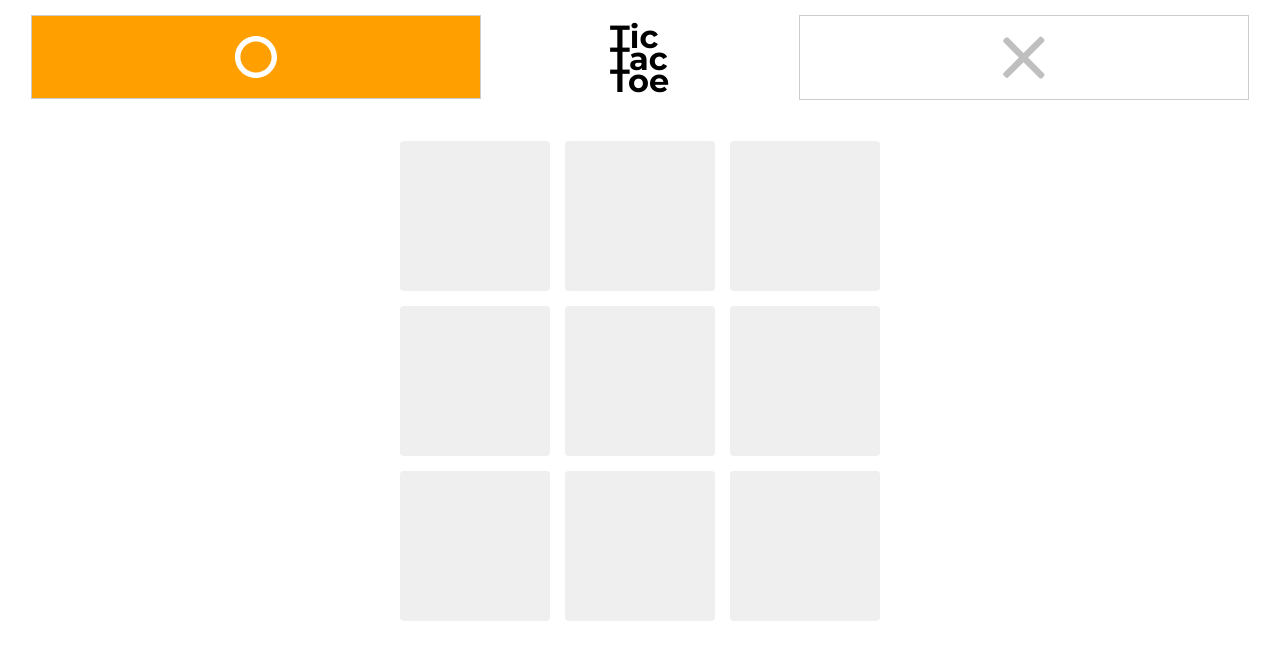
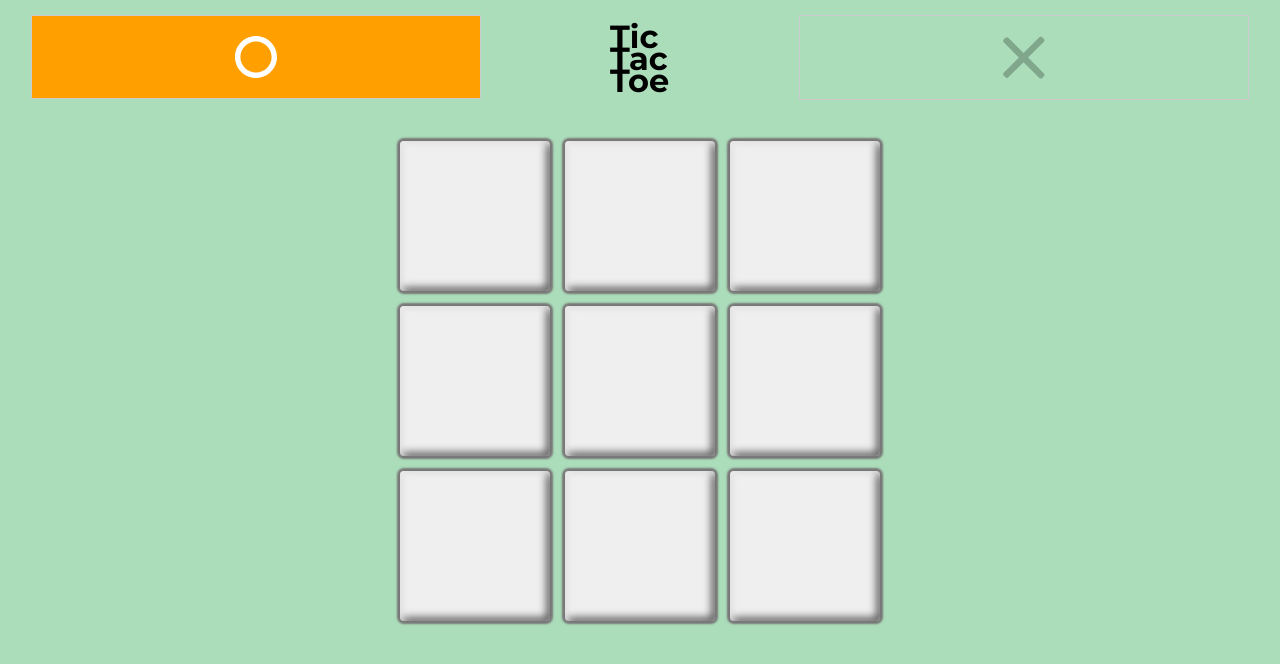
Before and after one commit to randyL78/tic_tac_toe, a plain HTML site: page index.html in a window 1280 px wide. Both pictures are taken after a click on the link "Start". Drawn offline with Linux system fonts and the light colour scheme.

Commit message:
Enhanced board styles

```diff
--- a/css/style.css
+++ b/css/style.css
@@ -86,7 +86,10 @@ h1 {
       top: 4.5rem; }
 
 .board {
-  padding-top: 1em; }
+  padding-top: 1em;
+  height: 100vh;
+  background: rgb(171, 221, 186);
+}
   .board h1 {
     margin-top: 0.3em; }
 
@@ -118,9 +121,15 @@ h1 {
 .boxes {
   width: 480px;
   margin: 3em auto 0; }
+  .boxes::after {
+    content: "";
+    clear: both;
+    display: table;
+}
   .boxes .box {
     background: #EFEFEF;
     border-radius: 4px;
+    box-shadow: 0 0 2px 3px #777, 3px 3px 9px 0 #eee inset, -3px -3px 9px 0 #444 inset;
     width: 150px;
     height: 150px;
     float: left;
--- a/js/main.js
+++ b/js/main.js
@@ -39,7 +39,7 @@
 
 
         // =============================
-        //   Load Screen
+        //   HTML Components
         // =============================
 
         // HTML for Overlay header
@@ -62,7 +62,7 @@
             `;
         };
 
-
+        // HTML for main body
         const bodyHTML = (prop) => {
             return`
                 <div class="board" id="board">
@@ -92,12 +92,15 @@
         // Display the HTML on the page
         const body = document.querySelector("body");
         body.innerHTML = bodyHTML({id: "start", class: "screen screen-start", buttonText: "Start", message: "" });
-        const overlay = document.querySelector(".screen");
+        // const overlay = document.querySelector(".screen");
         body.onclick = e => {
+            // Submit button
             if (e.target.classList.contains("button")) {
                 disappearElement(document.querySelector(".screen"));
                 board = buildBoard();
-                console.log(board);
+                playerTurn = 2;
+                showTurn();
+            // Boxes
             } else if (e.target.classList.contains("box")) {
                 const square = checkOwnership(e.target);
                 if (square) {
@@ -191,8 +194,8 @@
         // =============================
         //   Players
         // =============================
-        let playerTurn = 2;
-        showTurn();
+        let playerTurn;
+
 
         // =============================
         //   Board
```
